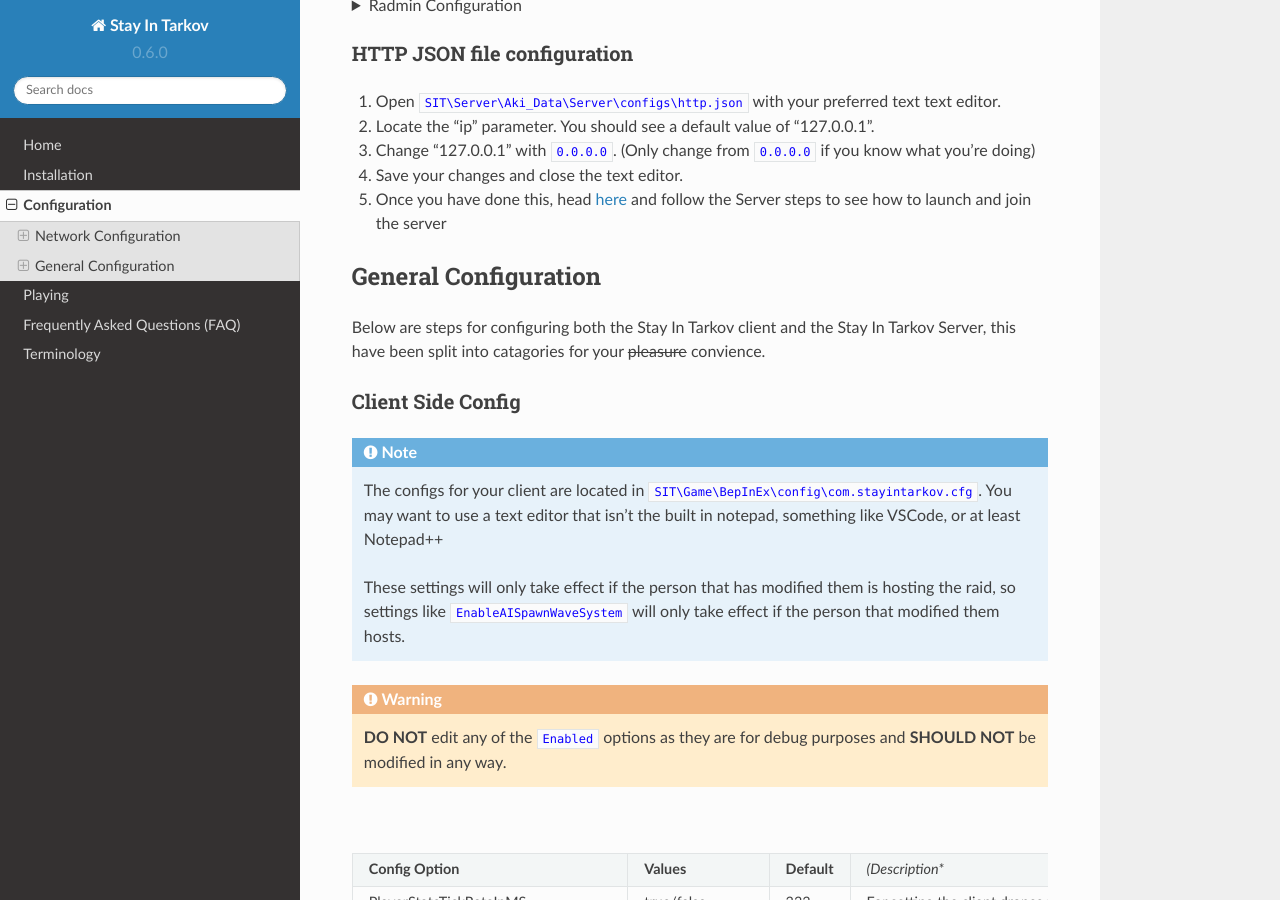
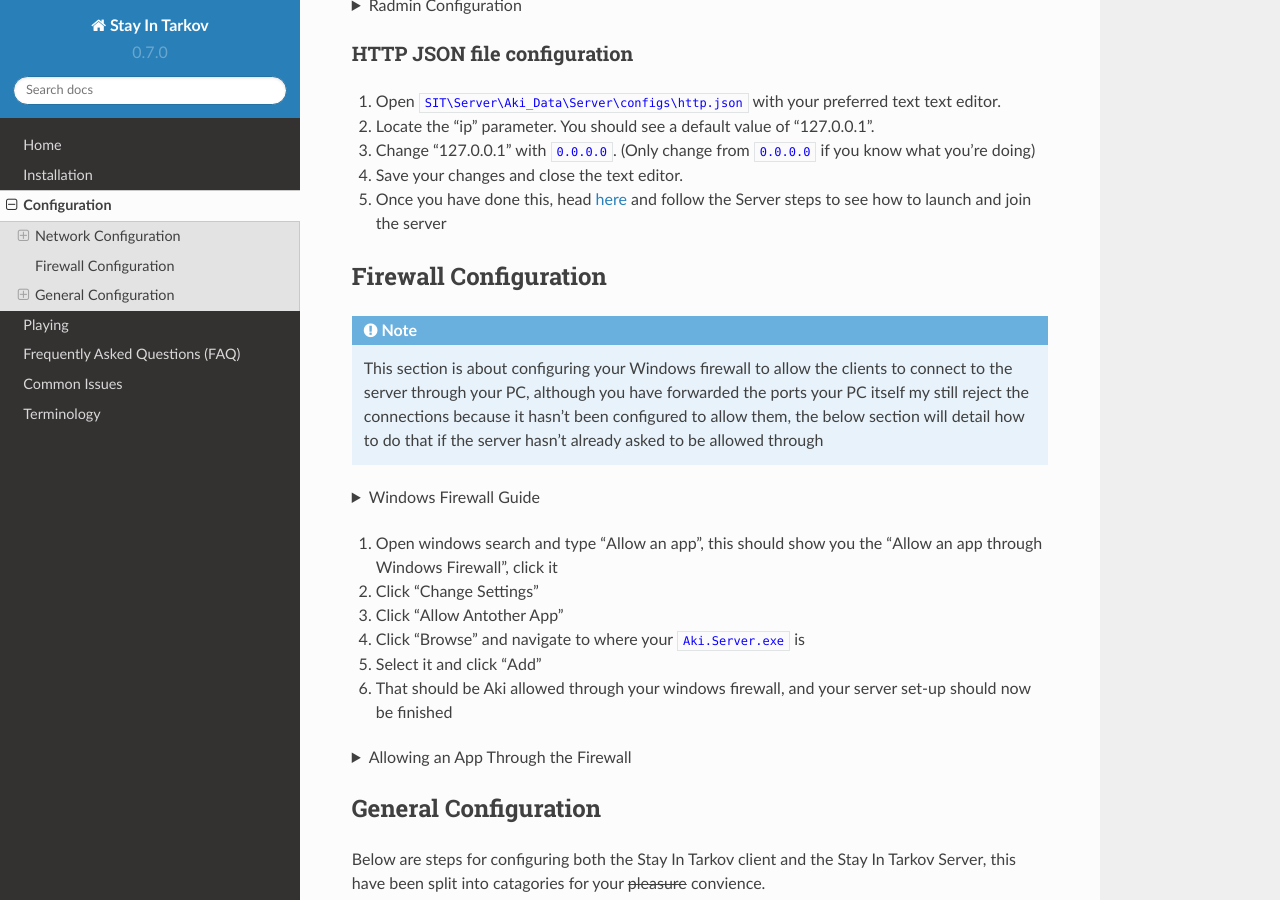
Before and after one commit to stayintarkov/SIT.Documentation, a Sphinx documentation site: the page built from docs/source/configure.rst, in a window 1280 px wide and 900 px high, scrolled down 2425 px. Built offline with Sphinx 7.4.7 and the Read the Docs theme 2.0.0, drawn with Linux system fonts in a browser that asks for light colours.

```diff
--- a/docs/source/conf.py
+++ b/docs/source/conf.py
@@ -7,7 +7,7 @@ copyright = '2024, Paulov'
 author = 'Paulov'
 
 release = '0.1'
-version = '0.6.0'
+version = '0.7.0'
 
 # -- General configuration
 
@@ -17,6 +17,7 @@ extensions = [
     'sphinx.ext.autodoc',
     'sphinx.ext.autosummary',
     'sphinx.ext.intersphinx',
+    'sphinxcontrib.video',
 ]
 
 intersphinx_mapping = {
--- a/docs/source/configure.rst
+++ b/docs/source/configure.rst
@@ -163,6 +163,55 @@ HTTP JSON file configuration
 #. Save your changes and close the text editor.
 #. Once you have done this, head :ref:`here <serverplay>` and follow the Server steps to see how to launch and join the server
 
+Firewall Configuration
+----------------------
+
+.. note::
+   This section is about configuring your Windows firewall to allow the clients to connect to the server through your PC, although you have forwarded the ports
+   your PC itself my still reject the connections because it hasn't been configured to allow them, the below section will detail how to do that if
+   the server hasn't already asked to be allowed through
+
+.. raw:: html
+
+   <details>
+      <summary>Windows Firewall Guide</summary>
+
+.. image:: images/FirewallMessage.png
+   :width: 800
+
+.. video:: _static/videos/FirewallMessage.webm
+   :width: 700
+   :loop:
+
+.. raw:: html
+
+   </details>
+
+|brs|
+
+#. Open windows search and type "Allow an app", this should show you the "Allow an app through Windows Firewall", click it
+#. Click "Change Settings"
+#. Click "Allow Antother App"
+#. Click "Browse" and navigate to where your ``Aki.Server.exe`` is
+#. Select it and click "Add"
+#. That should be Aki allowed through your windows firewall, and your server set-up should now be finished
+
+.. raw:: html
+
+   <details>
+      <summary>Allowing an App Through the Firewall</summary>
+
+.. video:: _static/videos/AllowFirewall.webm
+   :width: 700
+   :loop:
+
+.. raw:: html
+
+   </details>
+
+|brs|
+
+
 General Configuration
 ----------------------------
 
--- a/docs/source/index.rst
+++ b/docs/source/index.rst
@@ -34,4 +34,5 @@ us of any issues you've encountered.
    configure
    playing
    faq
+   issues
    terminology
```
Also changed, not shown: docs/source/faq.rst (+0 -15 lines), docs/source/install.rst (+23 -29 lines), docs/source/issues.rst (added, +20 -0 lines), docs/source/playing.rst (+6 -4 lines), docs/source/images/FirewallMessage.png (added), 10 other files.
